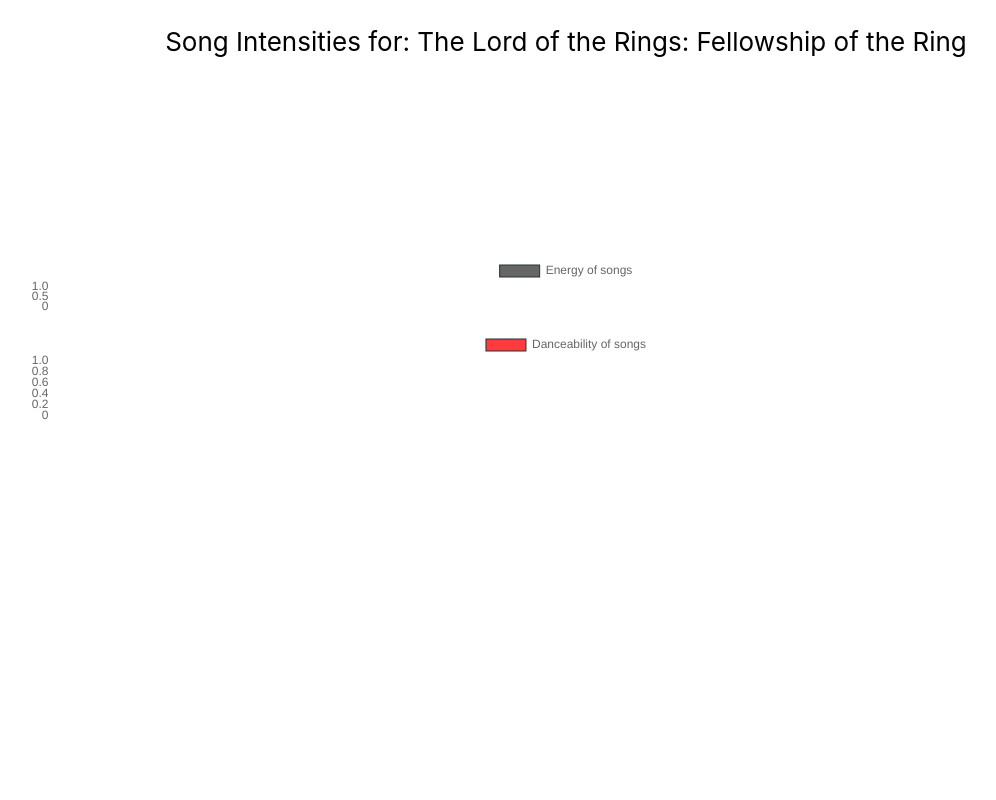
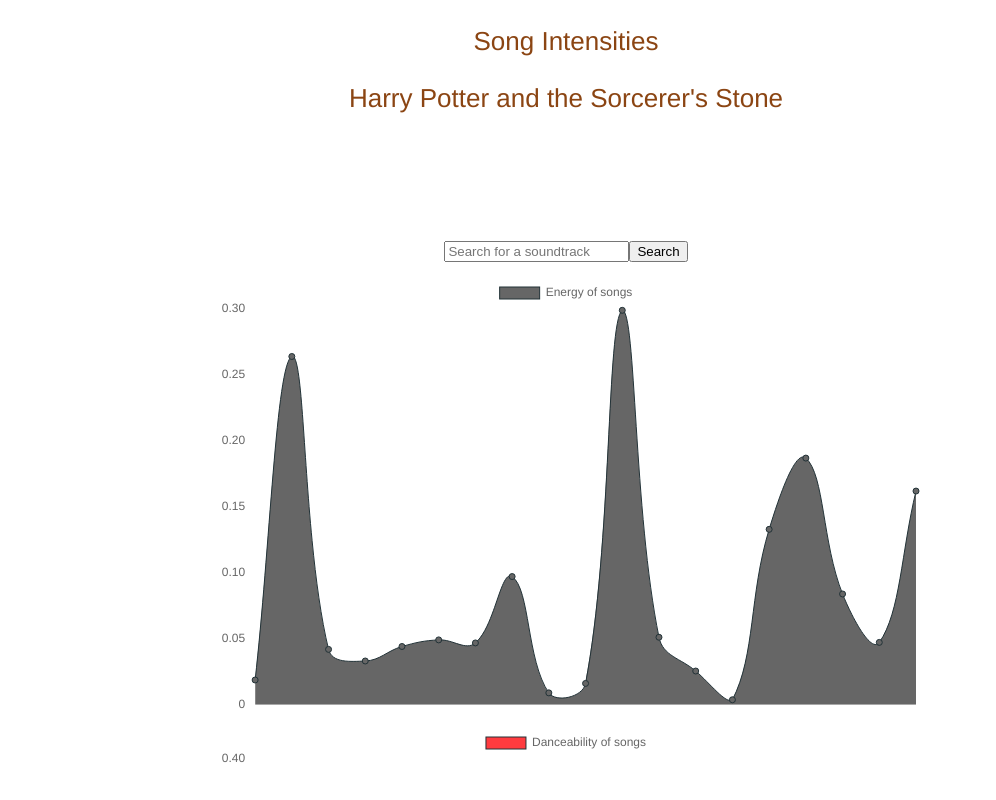
Before and after one commit to cmbuhler/levelup-team5, a React (Create React App) app in the folder react-app/: page / in a window 1280 px wide. Shown: the top 800 px of the page, without its empty margins (74-1070 px from the left). Built offline with nearby package versions, Linux system fonts and the light colour scheme.

Commit message:
stuff is working again

```diff
--- /dev/null
+++ b/react-app/src/EnergyChart.css
@@ -0,0 +1,5 @@
+.charts{
+    height: 400px;
+    width: 900px;
+    display: inline-block;
+}
--- a/react-app/src/EnergyChart.jsx
+++ b/react-app/src/EnergyChart.jsx
@@ -1,21 +1,22 @@
 import React, { Component, PropTypes } from 'react'
 import { Line } from 'react-chartjs-2';
-
-
+import './EnergyChart.css'
 
 
 class EnergyChart extends Component {
     constructor() {
         super();
         this.state = {
-            songs: [],
-            energy: [],
-            danceability: []
+            songs: ["Prologue", "Harry's Wondrous World", "The Arrival of Baby Harry", "Visit to the Zoo and Letters from Hogwarts", "Diagon Alley and The Gringotts Vault", "Platform Nine-and-Three-Quarters and The Journey to Hogwarts", "Entry into the Great Hall and The Banquet", "Mr. Longbottom Flies", "Hogwarts Forever! and The Moving Stairs", "The Norwegian Ridgeback and A Change of Season", "The Quidditch Match", "Christmas at Hogwarts", "The Invisibility Cloak and The Library Scene", "Fluffy's Harp", "In the Devil's Snare and The Flying Keys", "The Chess Game", "The Face of Voldemort", "Leaving Hogwarts", "Hedwig's Theme"],
+            energy: [0.0188, 0.264, 0.042, 0.0332, 0.0442, 0.0492, 0.0469, 0.0972, 0.00905, 0.0162, 0.299, 0.0512, 0.0256, 0.00382, 0.133, 0.187, 0.084, 0.0473, 0.162], "danceability": [0.177, 0.227, 0.0761, 0.16, 0.285, 0.257, 0.173, 0.159, 0.153, 0.306, 0.269, 0.18, 0.18, 0.303, 0.0843, 0.356, 0.0942, 0.183, 0.156],
+            danceability: [0.177, 0.227, 0.0761, 0.16, 0.285, 0.257, 0.173, 0.159, 0.153, 0.306, 0.269, 0.18, 0.18, 0.303, 0.0843, 0.356, 0.0942, 0.183, 0.156],
+            query: ''
         }
     }
 
-    componentDidMount() {
-        fetch("http://127.0.0.1:8000")
+
+    handleGoClick = () => {
+        fetch("http://127.0.0.1:8000/api/movies?movie="+ this.search.value)
         .then(res => res.json())
         .then(
             (result) => {
@@ -24,15 +25,17 @@
                     energy: result.energy,
                     danceability: result.danceability
                 });
-                },
-                // Note: it's important to handle errors here
-                // instead of a catch() block so that we don't swallow
-                // exceptions from actual bugs in components.
-                (error) => {
-                    console.log("ERROR")
             }
         )
     }
+
+    handleInputChange = () => {
+        this.setState({
+            query: this.search.value
+        }
+        )
+    }
+
 
     generateEnergyData() {
         const data = {
@@ -75,10 +78,21 @@
     render() {
         return (
             <div>
+                <div>
+                        <input
+                            placeholder="Search for a soundtrack"
+                            ref={input => this.search = input}
+                            onChange={this.handleInputChange}
+                        />
+                        <button onClick={this.handleGoClick}>
+                        Search
+                        </button>
+
+                </div>
+
+                <div className="charts">
                     <Line
                         data={this.generateEnergyData()}
-                    width={30}
-                    height={35}
                         options={{
                             layout: {
                                 padding: {
@@ -88,11 +102,6 @@
                                     bottom: 0
                                 }
                             },
-                        animation: {
-                            easing: 'easeInBounce'
-                        },
-                        responsive: true,
-                        maintainAspectRatio: false,
                             scales: {
                                 xAxes: [{
                                     display: false,
@@ -112,8 +121,6 @@
 
                     <Line
                         data={this.generateDanceData()}
-                    width={30}
-                    height={35}
                         options={{
                             layout: {
                                 padding: {
@@ -123,8 +130,6 @@
                                     bottom: 0
                                 }
                             },
-                        responsive: true,
-                        maintainAspectRatio: false,
                             scales: {
                                 xAxes: [{
                                     display: false,
@@ -143,7 +148,7 @@
                     />
 
                 </div>
-
+            </div>
         )
     }
 }
--- a/react-app/src/Search.jsx
+++ /dev/null
@@ -1,41 +0,0 @@
-import React, { Component } from 'react'
-import InputBase from '@material-ui/core/InputBase';
-
-class Search extends Component {
-    state = {
-        query: '',
-    }
-
-
-    handleInputChange = () => {
-        this.setState({
-            query: this.search.value
-        }, () => {
-            if (this.state.query && this.state.query.length > 1) {
-
-            } else if (!this.state.query) {
-            }
-        })
-    }
-
-    render() {
-        return (
-            <div>
-            <form>
-                <input
-                    placeholder="Search for a soundtrack..."
-                    ref={input => this.search = input}
-                    onChange={this.handleInputChange}
-                />
-                <p>{this.state.query}</p>
-
-            </form>
-
-
-            </div>
-
-        )
-    }
-}
-
-export default Search
--- a/react-app/src/TitleComponent.css
+++ b/react-app/src/TitleComponent.css
@@ -1,3 +1,4 @@
 .text{
-    color: black;
+    color: saddlebrown;
+    font-family: 'Franklin Gothic Medium', 'Arial Narrow', Arial, sans-serif
 }
--- a/react-app/src/TitleComponent.jsx
+++ b/react-app/src/TitleComponent.jsx
@@ -13,7 +13,8 @@
     render() {
         return (
             <div>
-                <p className = "text">Song Intensities for: The Lord of the Rings: Fellowship of the Ring</p>
+                <p className = "text">Song Intensities</p>
+                <p className = "text">Harry Potter and the Sorcerer's Stone</p>
             </div>
         )
     }
```
Also changed, not shown: 1 other file (tests, documents, lock files or other folders). Lines whose indentation alone changed are shown as unchanged.
